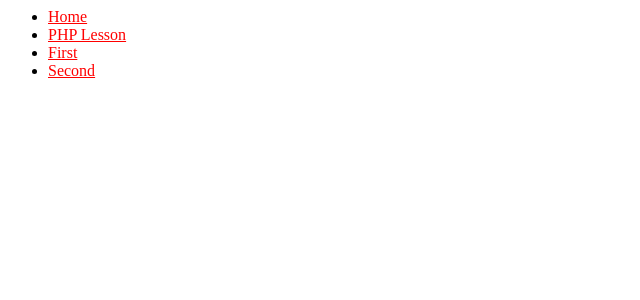
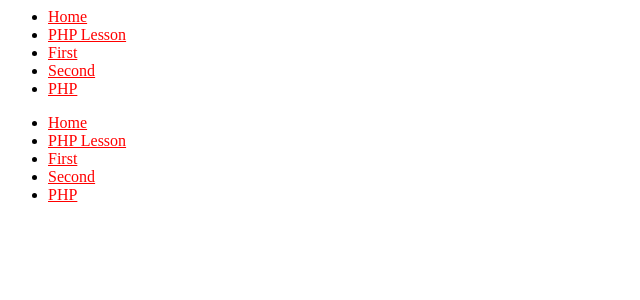
Before and after one commit to ksandr8/lesson1, a PHP site: page / in a window 1280 px wide. Shown: the top 300 px of the page, without its empty margins (0-640 px from the left). Run offline with PHP 8.4, Linux system fonts and the light colour scheme.

Commit message:
Lesson 6. Change. Home task.

```diff
--- a/lesson6.html
+++ b/lesson6.html
@@ -12,8 +12,8 @@
     <li><a href="https://www.php.net/manual/ru/function.count.php">PHP Lesson</a></li>
     <li><a href="first.html">First</a></li>
     <li><a href="second.html">Second</a></li>
+    <li><a href="lesson6.php">PHP</a></li>
 </ul>
 </div>
-
 </body>
 </html>
--- a/lesson6.php
+++ b/lesson6.php
@@ -1 +1,51 @@
 <?php
+include "lesson6.html";
+/*
+$a = [];
+
+for ($i = 0; $i < 100; $i++) {
+    $a[] = rand(15, 1000000);
+}
+
+echo "<br>";
+echo "Максимальне число: " . max($a);
+echo "<br>";
+echo "Мінімальне число: " . min($a);
+
+$min = $a[0];
+$max = $a[0];
+foreach ($a as $key => $value) {
+    if ($value > $max) {
+        $max = $value;
+    }
+    if ($value < $min) {
+        $min = $value;
+    }
+}
+echo "<br>";
+echo "Максимальне число вручну: " . $max;
+echo "<br>";
+echo "Мінімальне число вручну: " . $min;
+*/
+/*
+$city = "ДніПро";
+$low = mb_strtolower($city);
+$up = mb_convert_case($low, MB_CASE_TITLE,"UTF-8");
+$num = mb_strlen($up);
+echo $up;
+echo "<br>";
+echo $num;
+*/
+/*
+$a =" 12-03-15";
+$b = ltrim($a);
+$num = mb_strlen($a);
+$num1 = mb_strlen($b);
+echo $a;
+echo "<br>";
+echo $b;
+echo "<br>";
+echo $num;
+echo "<br>";
+echo $num1;
+*/
--- a/second.html
+++ b/second.html
@@ -11,6 +11,7 @@
     <li><a href="https://www.php.net/manual/ru/function.count.php">PHP Lesson</a></li>
     <li><a href="first.html">First</a></li>
     <li><a href="second.html">Second</a></li>
+    <li><a href="lesson6.php">PHP</a></li>
 </ul>
 
 <img class="im2" src="https://html5css.ru/css/img_lights.jpg" width="300" height="300">
```
Also changed, not shown: first.html (+5 -4 lines).
